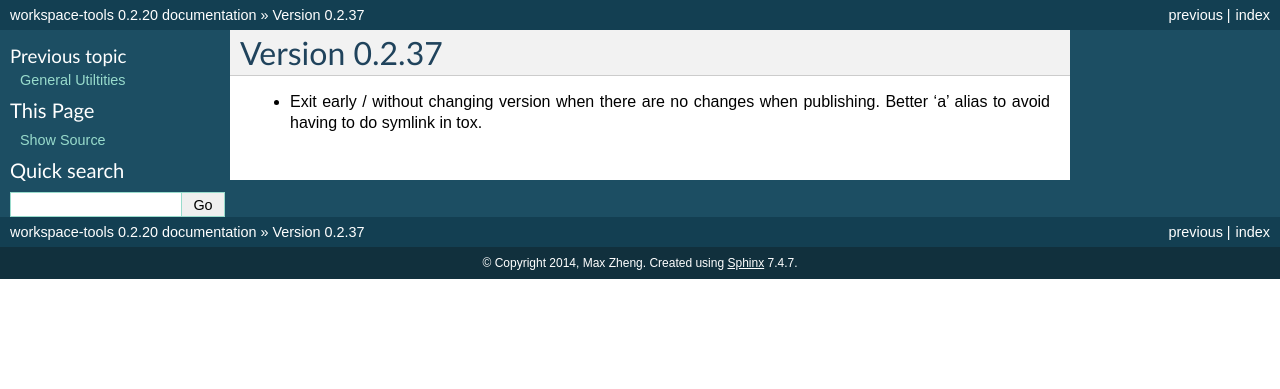
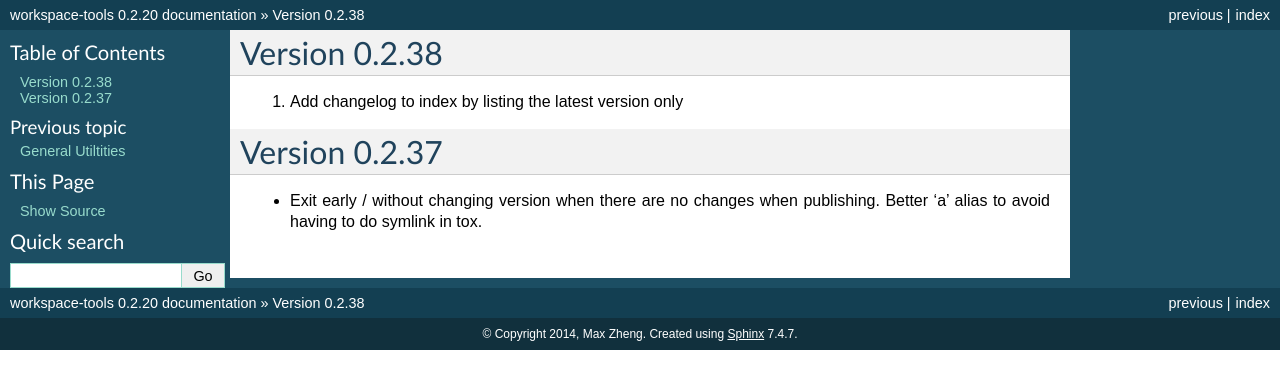
Before and after one commit to maxzheng/workspace-tools, a Sphinx documentation site: the page built from docs/CHANGELOG.rst, in a window 1280 px wide. Shown: the top 389 px of the page. Built offline with Sphinx 7.4.7, drawn with Linux system fonts in a browser that asks for light colours.

Commit message:
Publish version 0.2.38

```diff
--- a/docs/CHANGELOG.rst
+++ b/docs/CHANGELOG.rst
@@ -1,3 +1,9 @@
+Version 0.2.38
+================================================================================
+
+1. Add changelog to index by listing the latest version only
+
+
 Version 0.2.37
 ===================================================================================
 
--- a/setup.py
+++ b/setup.py
@@ -10,7 +10,7 @@ def find_files(path):
 
 setuptools.setup(
   name='workspace-tools',
-  version='0.2.37',
+  version='0.2.38',
 
   author='Max Zheng',
   author_email='maxzheng.os @t gmail.com',
```
